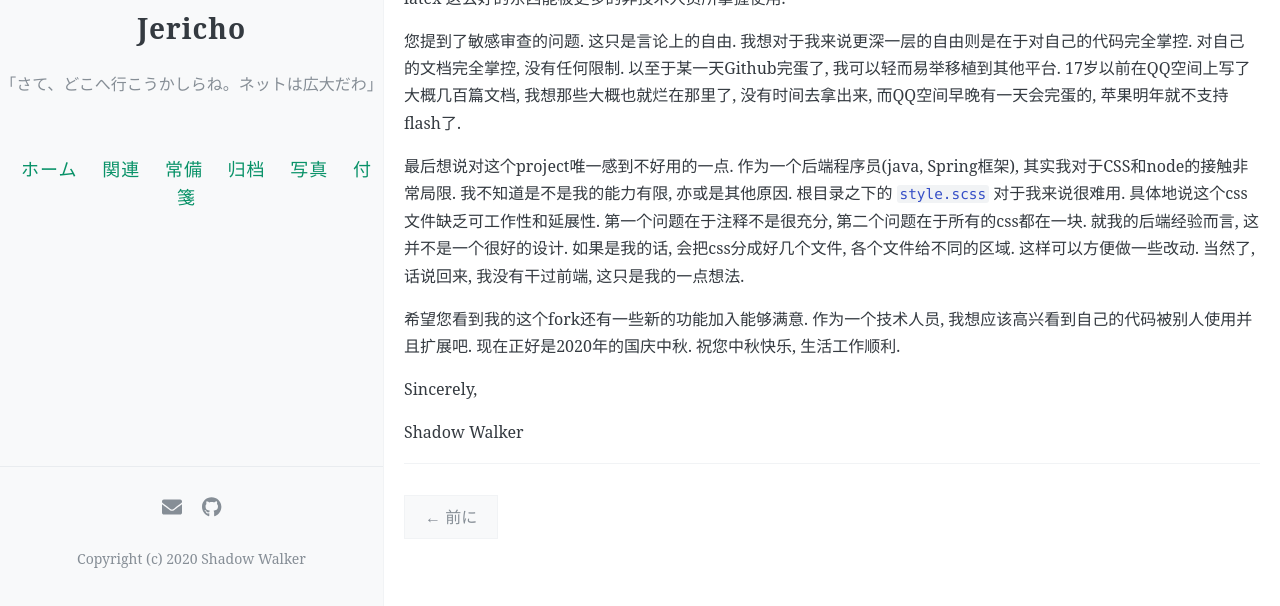
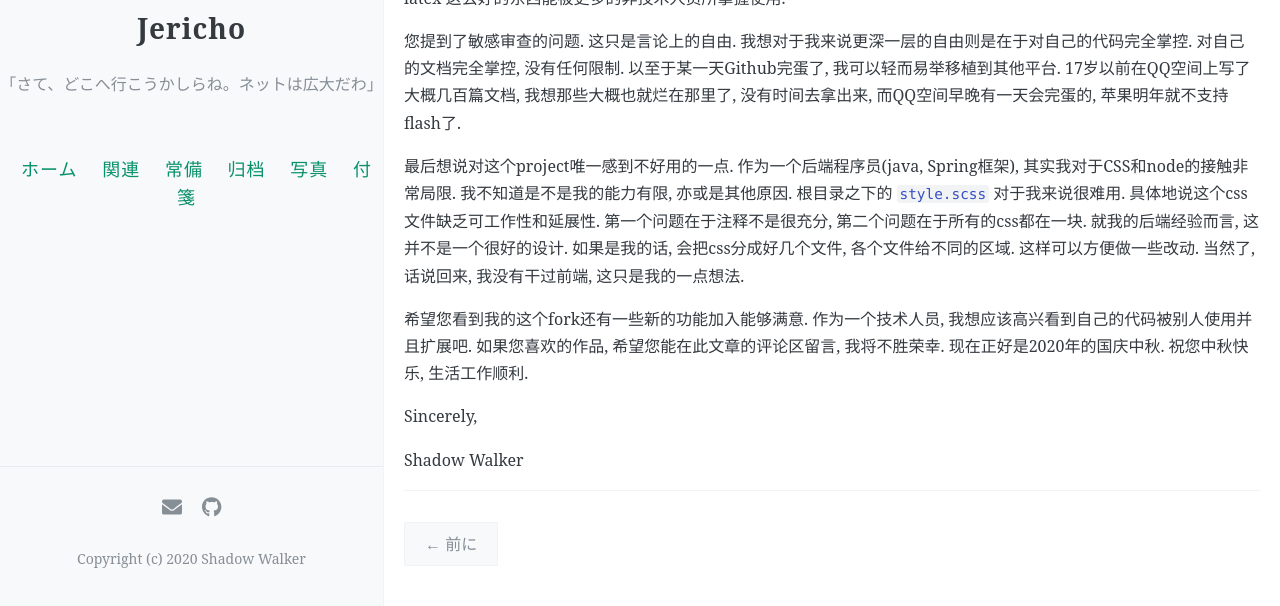
Before and after one commit to AsheBlade/ShadowArchive, a Jekyll site: the page built from _posts/2020-10-01-致敬.md, in a window 1280 px wide and 900 px high, scrolled down 690 px, cut to the strip 294-900 px from the top of the window. Built offline with Jekyll 4.4.1, drawn with Linux system fonts in a browser that asks for light colours; comment, search, counter and statistics services are not loaded; before the commit the page ends 1563 px from its top, so only the background shows below that.

Commit message:
Update 2020-10-01-致敬.md

```diff
--- a/_posts/2020-10-01-致敬.md
+++ b/_posts/2020-10-01-致敬.md
@@ -32,7 +32,7 @@ tags: [手記]
 
 最后想说对这个project唯一感到不好用的一点. 作为一个后端程序员(java, Spring框架), 其实我对于CSS和node的接触非常局限. 我不知道是不是我的能力有限, 亦或是其他原因. 根目录之下的 `style.scss` 对于我来说很难用. 具体地说这个css文件缺乏可工作性和延展性.  第一个问题在于注释不是很充分, 第二个问题在于所有的css都在一块.  就我的后端经验而言, 这并不是一个很好的设计. 如果是我的话, 会把css分成好几个文件, 各个文件给不同的区域. 这样可以方便做一些改动.  当然了, 话说回来, 我没有干过前端, 这只是我的一点想法.
 
-希望您看到我的这个fork还有一些新的功能加入能够满意. 作为一个技术人员, 我想应该高兴看到自己的代码被别人使用并且扩展吧.
+希望您看到我的这个fork还有一些新的功能加入能够满意. 作为一个技术人员, 我想应该高兴看到自己的代码被别人使用并且扩展吧.  如果您喜欢的作品, 希望您能在此文章的评论区留言, 我将不胜荣幸.
 现在正好是2020年的国庆中秋. 祝您中秋快乐, 生活工作顺利.
 
 Sincerely,
```
